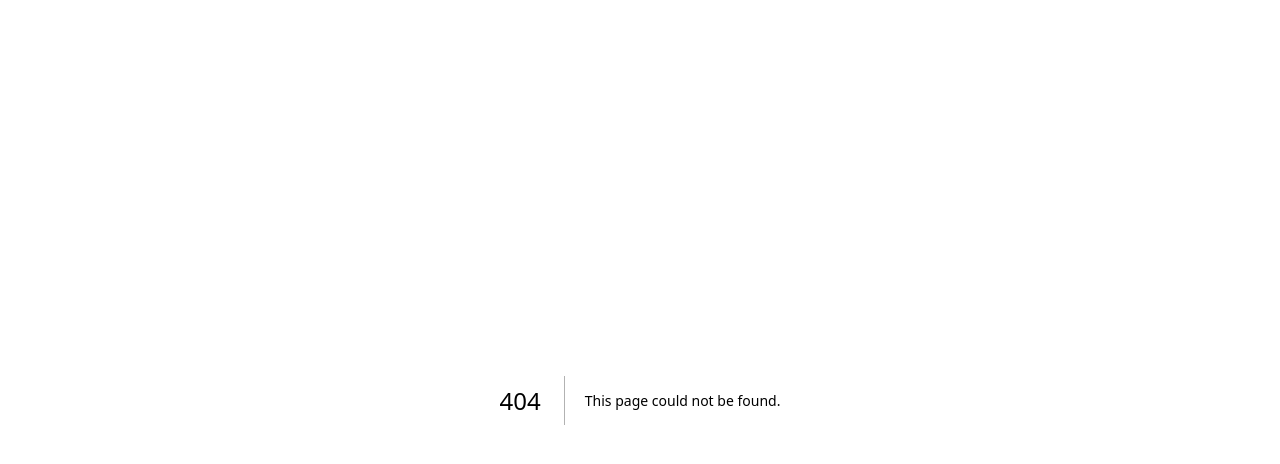
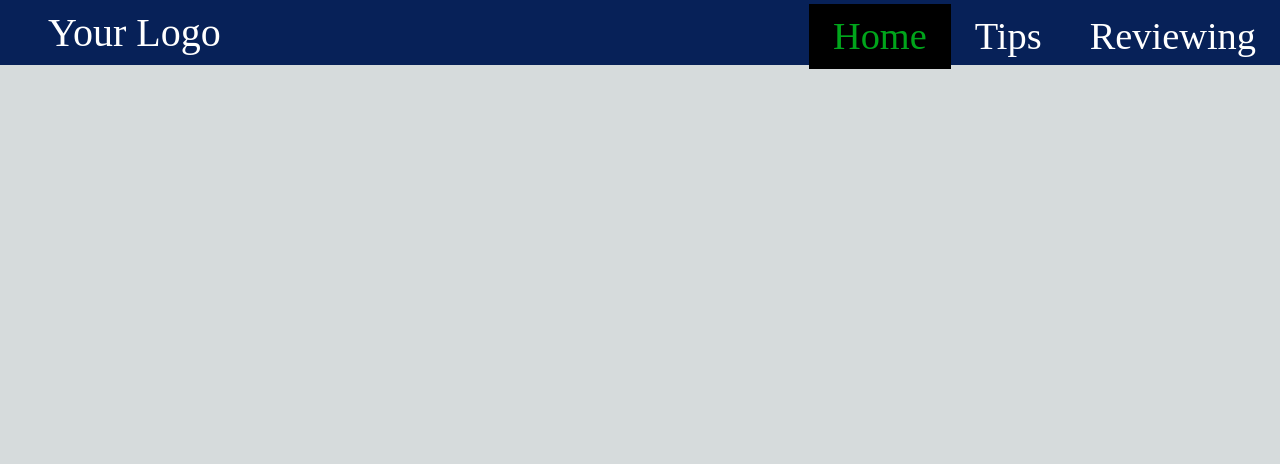
Before and after one commit to Rahuldj2/Dark-Web-Reporting-System, a Next.js app: page /components/Layout in a window 1280 px wide. Before the commit this address had no page. Shown: the top 464 px of the page. Built offline with nearby package versions, Linux system fonts and the light colour scheme.

Commit message:
basic navbar made

```diff
--- /dev/null
+++ b/pages/components/Layout.js
@@ -0,0 +1,14 @@
+// Layout.js
+
+import Navbar from "./Navbar";
+
+const Layout = ({ children }) => {
+    return (
+        <>
+            <Navbar />
+            {children}
+        </>
+    );
+};
+
+export default Layout;
--- /dev/null
+++ b/pages/components/Navbar.js
@@ -0,0 +1,64 @@
+// Navbar.js
+import React,{ useState } from 'react';
+import styles from '/styles/Navbar.module.css';
+
+const Navbar = () => {
+    const [scrolling,setScrolling] = useState(false);
+    const [activeTab,setActiveTab] = useState('Home');
+
+    const handleTabClick = (tabName) => {
+        setActiveTab(tabName);
+    };
+
+    const handleScroll = () => {
+        if (window.scrollY > 50) {
+            setScrolling(true);
+        } else {
+            setScrolling(false);
+        }
+    };
+
+    // Add scroll event listener when component mounts
+    React.useEffect(() => {
+        window.addEventListener('scroll',handleScroll);
+
+        // Cleanup the event listener on component unmount
+        return () => {
+            window.removeEventListener('scroll',handleScroll);
+        };
+    },[]);
+
+    return (
+        <nav className={`${styles.nav} ${scrolling ? styles.affix : ''}`}>
+            <div className={styles.container}>
+                <div className={styles.logo}>
+                    <a href="#">Your Logo</a>
+                </div>
+                <div id="mainListDiv" className={styles.mainList}>
+                    <ul className={styles.navlinks}>
+                        <li
+                            className={activeTab === 'Home' ? styles.active : ''}
+                            onClick={() => handleTabClick('Home')}
+                        >
+                            <a href="#">Home</a>
+                        </li>
+                        <li
+                            className={activeTab === 'Tips' ? styles.active : ''}
+                            onClick={() => handleTabClick('Tips')}
+                        >
+                            <a href="#">Tips</a>
+                        </li>
+                        <li
+                            className={activeTab === 'Reviewing' ? styles.active : ''}
+                            onClick={() => handleTabClick('Reviewing')}
+                        >
+                            <a href="#">Reviewing</a>
+                        </li>
+                    </ul>
+                </div>
+            </div>
+        </nav>
+    );
+};
+
+export default Navbar;
--- /dev/null
+++ b/styles/Navbar.module.css
@@ -0,0 +1,109 @@
+/* Navbar.module.css */
+
+.nav {
+    width: 100%;
+    height: 65px;
+    position: fixed;
+    line-height: 65px;
+    text-align: center;
+    background-color: var(--darkblue);
+    padding-bottom: 1rem;
+    transition: background-color 0.4s ease, padding 0.4s ease;
+}
+
+.affix {
+    padding: 0;
+    background-color: var(--screenblack);
+}
+
+.container {
+    display: flex;
+    justify-content: space-between;
+    align-items: center;
+}
+
+.logo {
+    float: left;
+    width: auto;
+    height: auto;
+    padding-left: 3rem;
+}
+
+.logo a {
+    text-decoration: none;
+    color: var(--white);
+    font-size: 2.5rem;
+}
+
+.logo a:hover {
+    color: var(--green);
+}
+
+.mainList {
+    height: 65px;
+    float: right;
+}
+
+.navlinks {
+    width: 100%;
+    height: 65px;
+    display: flex;
+    list-style: none;
+    margin: 0;
+    padding: 0;
+}
+
+.navlinks li {
+    width: auto;
+    height: 65px;
+    padding: 0rem 1.5rem;
+    /* background-color: aquamarine; */
+    /* padding-right: 3rem; */
+}
+
+.navlinks li a {
+    text-decoration: none;
+    color: var(--white);
+    line-height: 65px;
+    font-size: 2.4rem;
+}
+
+.navlinks li.active {
+    background-color: black;
+}
+
+.navlinks li.active a {
+    color: var(--codegreen);
+}
+
+/* Home section */
+
+.home {
+    width: 100%;
+    height: 100vh;
+    background-image: url(https://images.unsplash.com/photo-1498550744921-75f79806b8a7?ixlib=rb-0.3.5&ixid=eyJhcHBfaWQiOjEyMDd9&s=b0f6908fa5e81286213c7211276e6b3d&auto=format&fit=crop&w=1500&q=80);
+    background-position: center top;
+    background-size: cover;
+}
+
+.myH2 {
+    text-align: center;
+    font-size: 4rem;
+    color: var(--darkblue);
+    /* Adjust the color as needed */
+}
+
+.myP {
+    text-align: justify;
+    padding-left: 15%;
+    padding-right: 15%;
+    font-size: 20px;
+    color: var(--darkblue);
+    /* Adjust the color as needed */
+}
+
+@media all and (max-width: 700px) {
+    .myP {
+        padding: 2%;
+    }
+}
--- a/styles/globals.css
+++ b/styles/globals.css
@@ -9,35 +9,41 @@
   --background-start-rgb: 214, 219, 220;
   --background-end-rgb: 255, 255, 255;
 
-  --primary-glow: conic-gradient(
-    from 180deg at 50% 50%,
+  --primary-glow: conic-gradient(from 180deg at 50% 50%,
       #16abff33 0deg,
       #0885ff33 55deg,
       #54d6ff33 120deg,
       #0071ff33 160deg,
-    transparent 360deg
-  );
-  --secondary-glow: radial-gradient(
-    rgba(255, 255, 255, 1),
-    rgba(255, 255, 255, 0)
-  );
+      transparent 360deg);
+  --secondary-glow: radial-gradient(rgba(255, 255, 255, 1),
+      rgba(255, 255, 255, 0));
 
   --tile-start-rgb: 239, 245, 249;
   --tile-end-rgb: 228, 232, 233;
-  --tile-border: conic-gradient(
-    #00000080,
+  --tile-border: conic-gradient(#00000080,
       #00000040,
       #00000030,
       #00000020,
       #00000010,
       #00000010,
-    #00000080
-  );
+      #00000080);
 
   --callout-rgb: 238, 240, 241;
   --callout-border-rgb: 172, 175, 176;
   --card-rgb: 180, 185, 188;
   --card-border-rgb: 131, 134, 135;
+
+
+  /* Colors */
+  --white: #fff;
+  --white70: #ffffff70;
+  --black: #000;
+  --darkblue: #072158;
+  --green: #00e676;
+  --indigo: #1a294b;
+  --screenblack: #111;
+  --codegreen: #00a51b;
+
 }
 
 @media (prefers-color-scheme: dark) {
@@ -47,24 +53,20 @@
     --background-end-rgb: 0, 0, 0;
 
     --primary-glow: radial-gradient(rgba(1, 65, 255, 0.4), rgba(1, 65, 255, 0));
-    --secondary-glow: linear-gradient(
-      to bottom right,
+    --secondary-glow: linear-gradient(to bottom right,
         rgba(1, 65, 255, 0),
         rgba(1, 65, 255, 0),
-      rgba(1, 65, 255, 0.3)
-    );
+        rgba(1, 65, 255, 0.3));
 
     --tile-start-rgb: 2, 13, 46;
     --tile-end-rgb: 2, 5, 19;
-    --tile-border: conic-gradient(
-      #ffffff80,
+    --tile-border: conic-gradient(#ffffff80,
         #ffffff40,
         #ffffff30,
         #ffffff20,
         #ffffff10,
         #ffffff10,
-      #ffffff80
-    );
+        #ffffff80);
 
     --callout-rgb: 20, 20, 20;
     --callout-border-rgb: 108, 108, 108;
@@ -87,12 +89,9 @@ body {
 
 body {
   color: rgb(var(--foreground-rgb));
-  background: linear-gradient(
-      to bottom,
+  background: linear-gradient(to bottom,
       transparent,
-      rgb(var(--background-end-rgb))
-    )
-    rgb(var(--background-start-rgb));
+      rgb(var(--background-end-rgb))) rgb(var(--background-start-rgb));
 }
 
 a {
```
Also changed, not shown: pages/AnonTip.js (deleted, +0 -9 lines), pages/GovtView.js (deleted, +0 -7 lines), pages/index.js (+18 -14 lines), pages/tabs/AnonTip.js (added, +9 -0 lines), pages/tabs/GovtView.js (added, +7 -0 lines), styles/Home.module.css (+6 -6 lines). Lines whose indentation alone changed are shown as unchanged.
